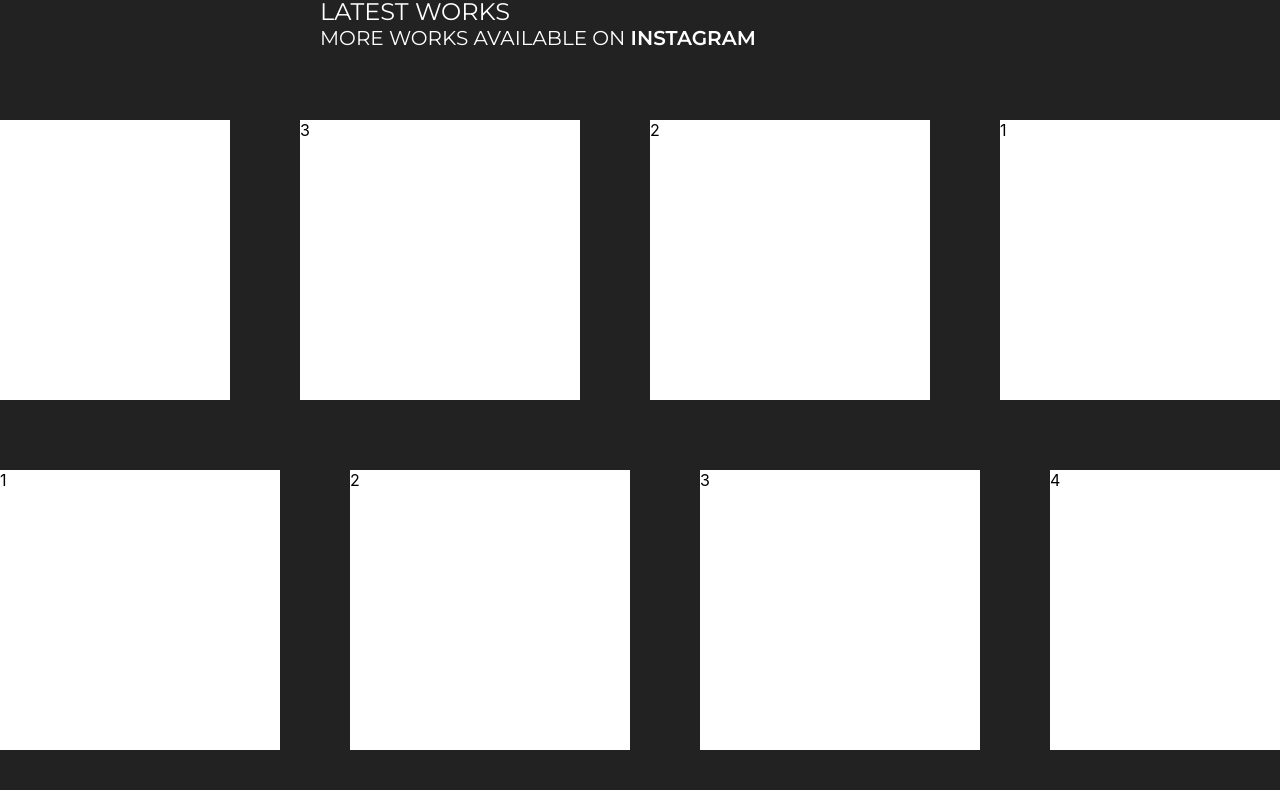
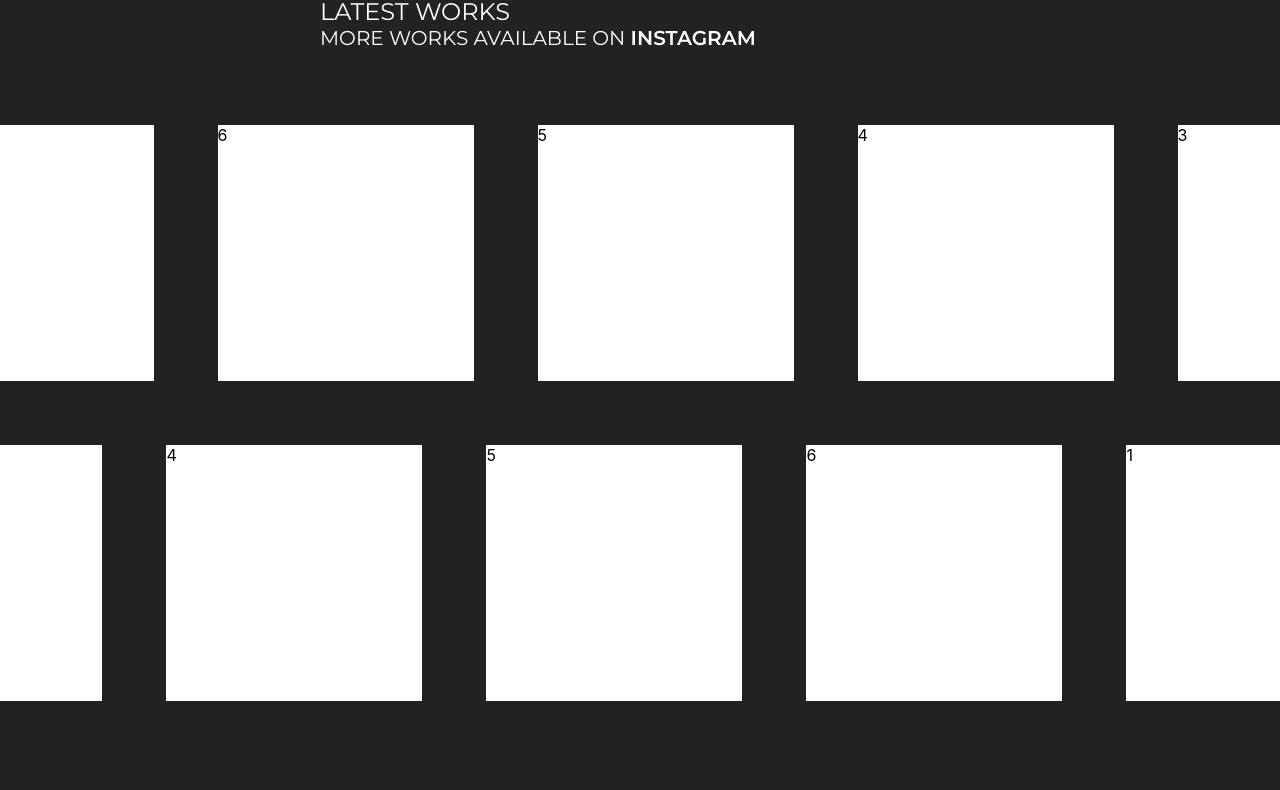
Before and after one commit to afutofu/dannyboitattoos, a React (Create React App) app: page / in a window 1280 px wide. Shown: the part 900-1690 px from the top of the page. Built offline with nearby package versions, Linux system fonts and the light colour scheme.

Commit message:
Implemented infinite scroll carousel in Gallery. Added hover animation for gallery images.

```diff
--- a/src/sections/gallery/Gallery.js
+++ b/src/sections/gallery/Gallery.js
@@ -1,7 +1,7 @@
 import React, { useState } from "react";
 
 const Gallery = () => {
-  const [pics, setPics] = useState([1, 2, 3, 4, 5, 6, 7, 8, 9, 10]);
+  const [pics, setPics] = useState([1, 2, 3, 4, 5, 6]);
 
   return (
     <section id="gallery">
@@ -26,8 +26,14 @@ const Gallery = () => {
           {pics.map((el) => {
             return <div className="image">{el}</div>;
           })}
+          {pics.map((el) => {
+            return <div className="image">{el}</div>;
+          })}
         </div>
         <div className="image-container-2">
+          {pics.map((el) => {
+            return <div className="image">{el}</div>;
+          })}
           {pics.map((el) => {
             return <div className="image">{el}</div>;
           })}
--- a/src/styles/App.css
+++ b/src/styles/App.css
@@ -166,6 +166,39 @@
   text-shadow: 0px 0px 5px white, 0px 0px 5px white;
 }
 
+@-webkit-keyframes slideRight {
+  0% {
+    right: 0;
+  }
+  100% {
+    right: -150vw;
+  }
+}
+
+@keyframes slideRight {
+  0% {
+    right: 0;
+  }
+  100% {
+    right: -150vw;
+  }
+}
+@-webkit-keyframes slideLeft {
+  0% {
+    left: 0;
+  }
+  100% {
+    left: -150vw;
+  }
+}
+@keyframes slideLeft {
+  0% {
+    left: 0;
+  }
+  100% {
+    left: -150vw;
+  }
+}
 #gallery {
   position: relative;
   padding-top: 60px;
@@ -179,43 +212,59 @@
 }
 #gallery .image-container {
   position: relative;
-  min-height: calc(70vh + 70px + 90px);
+  min-height: calc(40vw + 70px + 90px);
   width: 100%;
   box-sizing: content-box;
   overflow: hidden;
 }
 #gallery .image-container-1 {
   position: absolute;
-  top: 0;
+  top: 5px;
   right: 0;
-  height: 35vh;
+  height: 20vw;
   display: flex;
   flex-direction: row-reverse;
   justify-content: flex-end;
   align-items: center;
   box-sizing: border-box;
+  -webkit-animation: slideRight 15s linear infinite;
+          animation: slideRight 15s linear infinite;
+}
+#gallery .image-container-1:hover {
+  -webkit-animation-play-state: paused;
+          animation-play-state: paused;
 }
 #gallery .image-container-1 .image {
-  width: 35vh;
-  height: 35vh;
-  background-color: white;
-  margin-left: 70px;
+  margin-left: 5vw;
 }
 #gallery .image-container-2 {
   position: absolute;
-  top: calc(35vh + 70px);
+  top: calc(25vw + 5px);
   left: 0;
-  height: 35vh;
+  height: 20vw;
   display: flex;
   justify-content: flex-start;
   align-items: center;
   box-sizing: border-box;
+  -webkit-animation: slideLeft 15s linear infinite;
+          animation: slideLeft 15s linear infinite;
+}
+#gallery .image-container-2:hover {
+  -webkit-animation-play-state: paused;
+          animation-play-state: paused;
 }
 #gallery .image-container-2 .image {
-  width: 35vh;
-  height: 35vh;
+  margin-right: 5vw;
+}
+#gallery .image {
+  width: 20vw;
+  height: 20vw;
   background-color: white;
-  margin-right: 70px;
+  cursor: pointer;
+  transition: box-shadow 0.1s;
+}
+#gallery .image:hover {
+  box-shadow: 0px 0px 10px 1px white;
 }
 #gallery ::before {
   content: "";
--- a/src/styles/_Gallery.scss
+++ b/src/styles/_Gallery.scss
@@ -1,4 +1,23 @@
 @import "./variables";
+
+@keyframes slideRight {
+  0% {
+    right: 0;
+  }
+  100% {
+    // Width of the absolute container
+    right: -(calc($imageSize * 6 + 6 * 5vw));
+  }
+}
+
+@keyframes slideLeft {
+  0% {
+    left: 0;
+  }
+  100% {
+    left: -(calc($imageSize * 6 + 6 * 5vw));
+  }
+}
 
 #gallery {
   position: relative;
@@ -13,7 +32,7 @@
 
   .image-container {
     position: relative;
-    min-height: calc($imageHeight * 2 + 70px + 90px);
+    min-height: calc($imageSize * 2 + 70px + 90px);
     width: 100%;
     box-sizing: content-box;
     overflow: hidden;
@@ -21,38 +40,57 @@
 
   .image-container-1 {
     position: absolute;
-    top: 0;
+    top: 5px;
     right: 0;
-    height: $imageHeight;
+    height: $imageSize;
     display: flex;
     flex-direction: row-reverse;
     justify-content: flex-end;
     align-items: center;
     box-sizing: border-box;
 
+    animation: slideRight 15s linear infinite;
+
+    &:hover {
+      animation-play-state: paused;
+    }
+
     .image {
-      width: $imageHeight;
-      height: $imageHeight;
-      background-color: white;
-      margin-left: 70px;
+      margin-left: 5vw;
     }
   }
 
   .image-container-2 {
     position: absolute;
-    top: calc($imageHeight + 70px);
+    top: calc($imageSize + 5vw + 5px);
     left: 0;
-    height: $imageHeight;
+    height: $imageSize;
     display: flex;
     justify-content: flex-start;
     align-items: center;
     box-sizing: border-box;
 
+    animation: slideLeft 15s linear infinite;
+
+    &:hover {
+      animation-play-state: paused;
+    }
+
     .image {
-      width: $imageHeight;
-      height: $imageHeight;
-      background-color: white;
-      margin-right: 70px;
+      margin-right: 5vw;
+    }
+  }
+
+  .image {
+    width: $imageSize;
+    height: $imageSize;
+    background-color: white;
+    cursor: pointer;
+
+    transition: box-shadow 0.1s;
+
+    &:hover {
+      box-shadow: 0px 0px 10px 1px white;
     }
   }
 
--- a/src/styles/_variables.scss
+++ b/src/styles/_variables.scss
@@ -3,7 +3,7 @@ $mainTextColor: white;
 $lightGray: #eee;
 $darkGray: #444;
 
-$imageHeight: 35vh;
+$imageSize: 20vw;
 
 $headerHeight: 130px;
 
```
Also changed, not shown: 1 other file (tests, documents, lock files or other folders).
